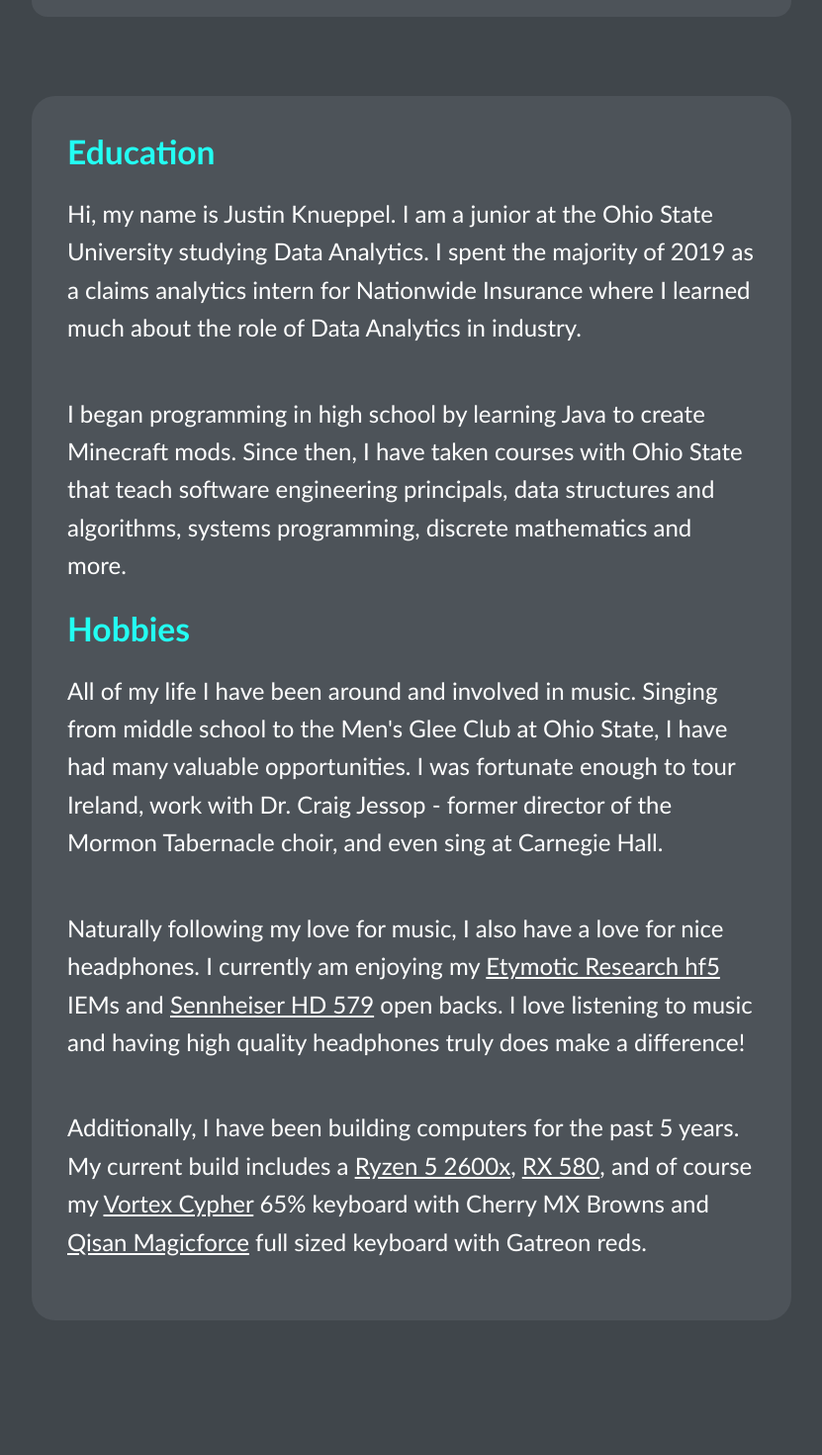
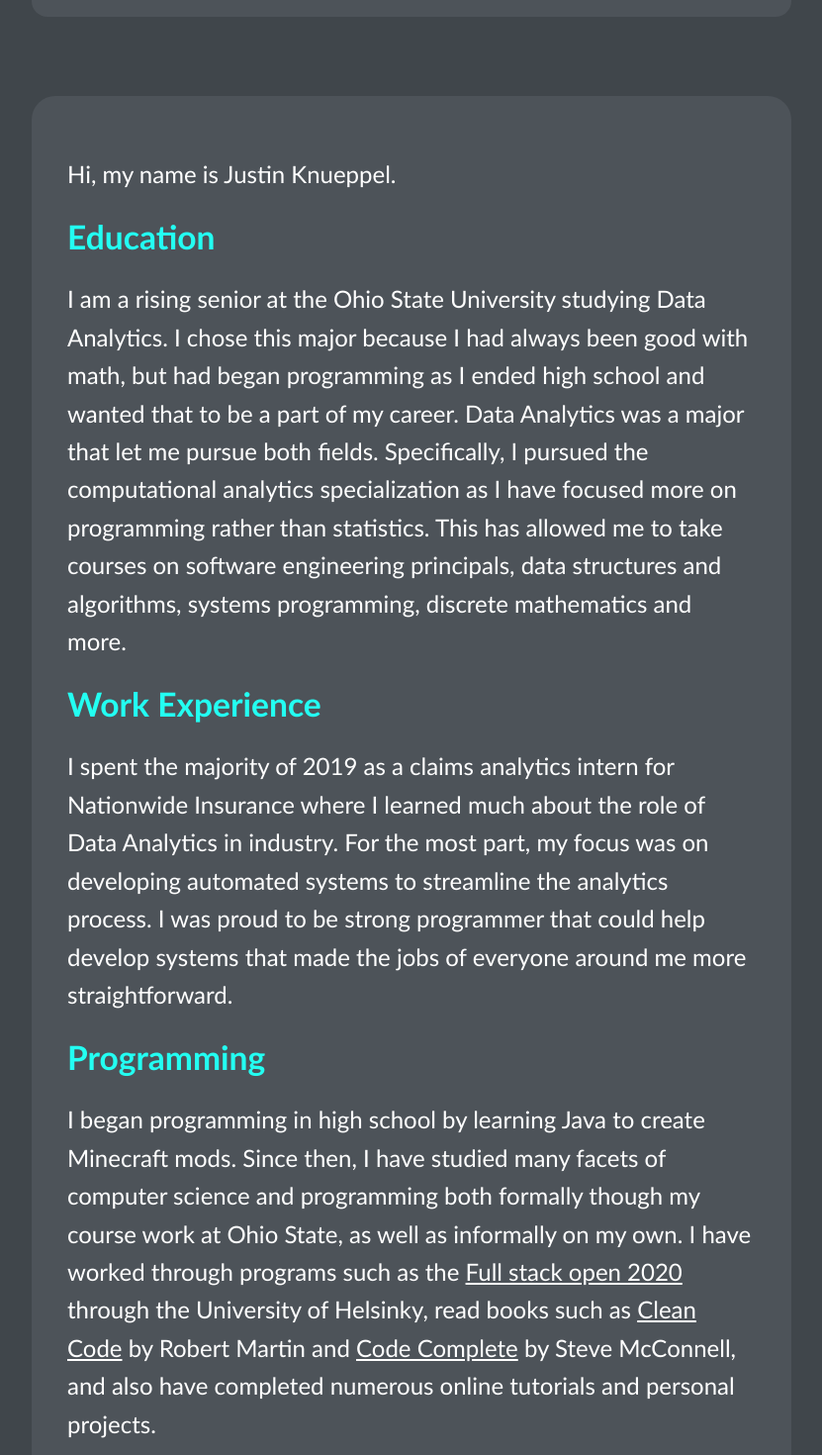
Before and after one commit to JustinKnueppel/PersonalWebsite, a React (Create React App) app: page /about in a window 1280 px wide. Shown: the part 140-1610 px from the top of the page at 99% size, without its empty margins (224-1055 px from the left). Before the commit the page ends 1522 px from the top, so only its background shows below. Built offline with nearby package versions, Linux system fonts and the light colour scheme.

Commit message:
Update about page

```diff
--- a/src/components/About.js
+++ b/src/components/About.js
@@ -7,83 +7,46 @@
   render() {
     return (
       <div className="content">
+        <p>Hi, my name is Justin Knueppel.</p>
         <h3>Education</h3>
         <p>
-          Hi, my name is Justin Knueppel. I am a junior at the Ohio State
-          University studying Data Analytics. I spent the majority of 2019 as a
-          claims analytics intern for Nationwide Insurance where I learned much
-          about the role of Data Analytics in industry.
+          I am a rising senior at the Ohio State University studying Data
+          Analytics. I chose this major because I had always been good with
+          math, but had began programming as I ended high school and wanted that
+          to be a part of my career. Data Analytics was a major that let me
+          pursue both fields. Specifically, I pursued the computational
+          analytics specialization as I have focused more on programming rather
+          than statistics. This has allowed me to take courses on software
+          engineering principals, data structures and algorithms, systems
+          programming, discrete mathematics and more.
         </p>
+        <h3>Work Experience</h3>
+        <p>
+          I spent the majority of 2019 as a claims analytics intern for
+          Nationwide Insurance where I learned much about the role of Data
+          Analytics in industry. For the most part, my focus was on developing
+          automated systems to streamline the analytics process. I was proud to
+          be strong programmer that could help develop systems that made the
+          jobs of everyone around me more straightforward.
+        </p>
+        <h3>Programming</h3>
         <p>
           I began programming in high school by learning Java to create
-          Minecraft mods. Since then, I have taken courses with Ohio State that
-          teach software engineering principals, data structures and algorithms,
-          systems programming, discrete mathematics and more.
-        </p>
-        <h3>Hobbies</h3>
-        <p>
-          All of my life I have been around and involved in music. Singing from
-          middle school to the Men's Glee Club at Ohio State, I have had many
-          valuable opportunities. I was fortunate enough to tour Ireland, work
-          with Dr. Craig Jessop - former director of the Mormon Tabernacle
-          choir, and even sing at Carnegie Hall.
-        </p>
-        <p>
-          Naturally following my love for music, I also have a love for nice
-          headphones. I currently am enjoying my{" "}
-          <a
-            href="https://majorhifi.com/etymotic-hf5-noise-isolating-earphones-review/"
-            target="_blank"
-            rel="noopener noreferrer"
-          >
-            Etymotic Research hf5
+          Minecraft mods. Since then, I have studied many facets of computer
+          science and programming both formally though my course work at Ohio
+          State, as well as informally on my own. I have worked through programs
+          such as the{" "}
+          <a href="https://fullstackopen.com/en">Full stack open 2020</a>{" "}
+          through the University of Helsinky, read books such as{" "}
+          <a href="https://www.amazon.com/Clean-Code-Handbook-Software-Craftsmanship/dp/0132350882">
+            Clean Code
           </a>{" "}
-          IEMs and{" "}
-          <a
-            href="https://majorhifi.com/sennheiser-hd-579-review/"
-            target="_blank"
-            rel="noopener noreferrer"
-          >
-            Sennheiser HD 579
+          by Robert Martin and{" "}
+          <a href="https://www.amazon.com/Code-Complete-Practical-Handbook-Construction/dp/0735619670">
+            Code Complete
           </a>{" "}
-          open backs. I love listening to music and having high quality
-          headphones truly does make a difference!
-        </p>
-        <p>
-          Additionally, I have been building computers for the past 5 years. My
-          current build includes a{" "}
-          <a
-            href="https://www.amd.com/en/products/cpu/amd-ryzen-5-2600x"
-            target="_blank"
-            rel="noopener noreferrer"
-          >
-            Ryzen 5 2600x
-          </a>
-          ,{" "}
-          <a
-            href="https://www.amd.com/en/products/graphics/radeon-rx-580"
-            target="_blank"
-            rel="noopener noreferrer"
-          >
-            RX 580
-          </a>
-          , and of course my{" "}
-          <a
-            href="https://mechanicalkeyboards.com/shop/index.php?l=product_detail&p=4164"
-            target="_blank"
-            rel="noopener noreferrer"
-          >
-            Vortex Cypher
-          </a>{" "}
-          65% keyboard with Cherry MX Browns and{" "}
-          <a
-            href="https://www.amazon.com/Qisan-Mechanical-Keyboard-Backlight-Magicforce/dp/B01HHTFSIK"
-            target="_blank"
-            rel="noopener noreferrer"
-          >
-            Qisan Magicforce
-          </a>{" "}
-          full sized keyboard with Gatreon reds.
+          by Steve McConnell, and also have completed numerous online tutorials
+          and personal projects.
         </p>
       </div>
     );
```
